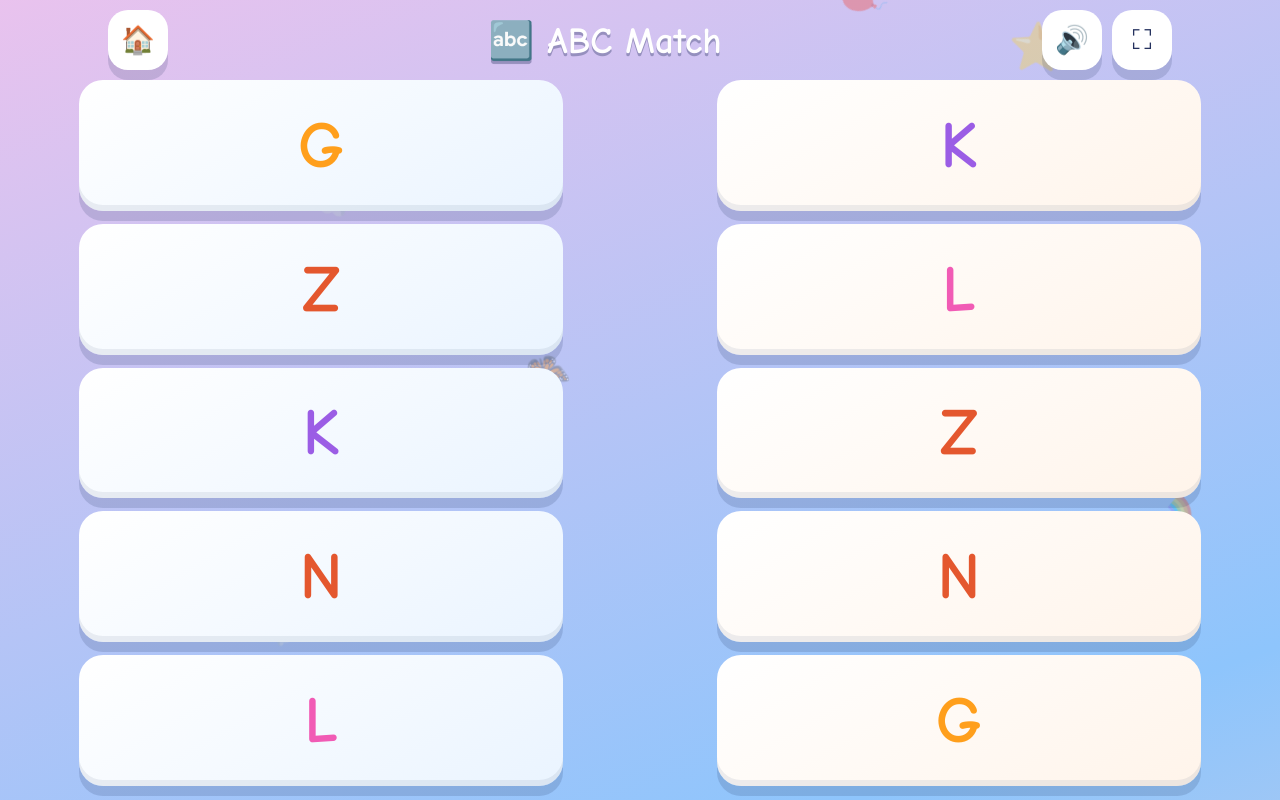
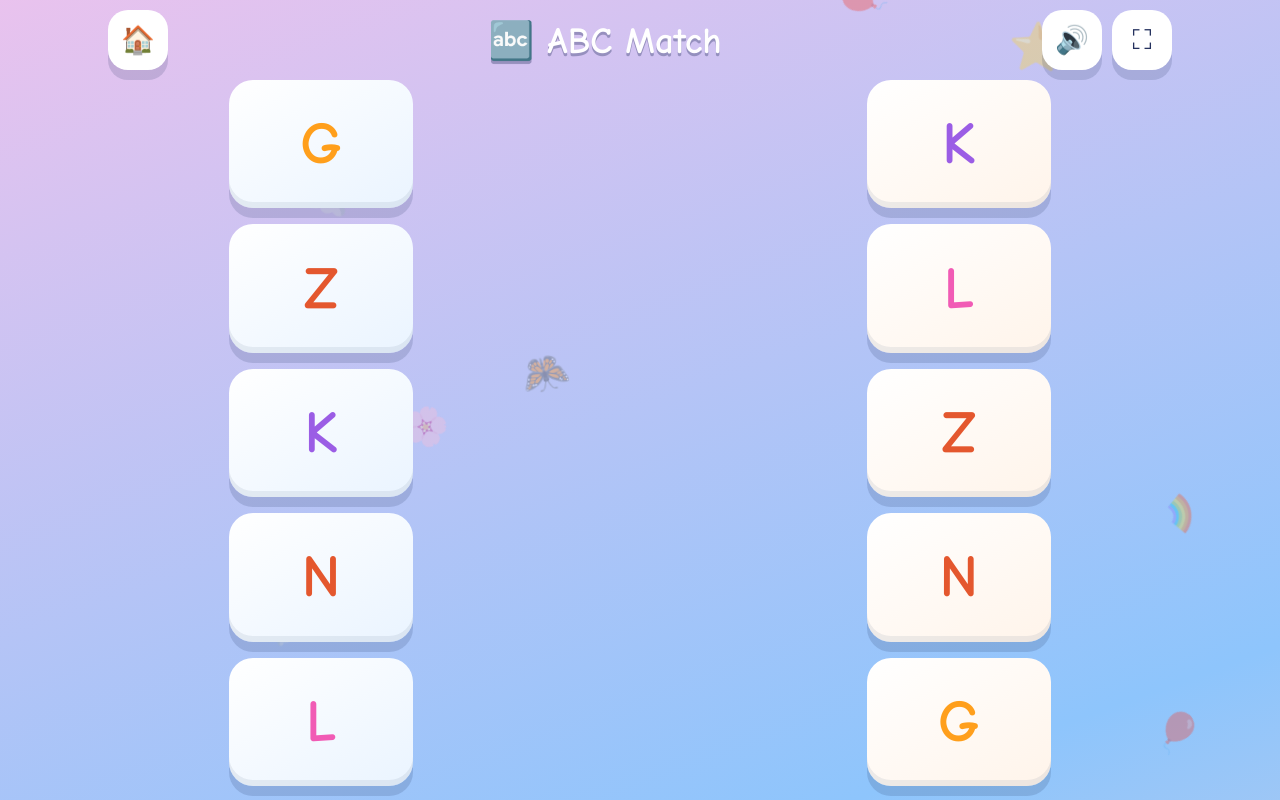
Before and after one commit to salehin25/tot-play, a plain HTML site: page games/abc-match.html in a window 1280 px wide. Drawn offline with Linux system fonts and the light colour scheme.

Commit message:
Narrower match buttons with more breathing room

```diff
--- a/css/shared.css
+++ b/css/shared.css
@@ -130,19 +130,20 @@ body {
     flex: 1;
     display: grid;
     grid-template-rows: repeat(var(--pairs, 5), 1fr);
-    gap: clamp(8px, 1.6dvh, 16px);
+    gap: clamp(10px, 2dvh, 20px);
+    justify-items: center;
     min-height: 0;
 }
 
 .cell {
-    width: 100%;
+    width: min(100%, clamp(130px, 23dvh, 240px));
     min-height: 0;
     border-radius: 24px;
     border: none;
     box-shadow: var(--shadow), inset 0 -6px 0 rgba(36, 49, 94, 0.08);
     display: grid;
     place-items: center;
-    font-size: clamp(2rem, 8.2dvh, 4.6rem);
+    font-size: clamp(2rem, 7.4dvh, 4.2rem);
     font-weight: 800;
     cursor: pointer;
     transition: transform 0.12s, filter 0.2s, background 0.25s;
```
